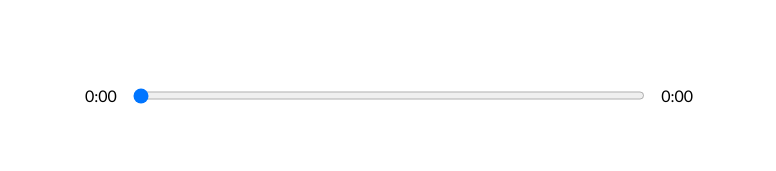
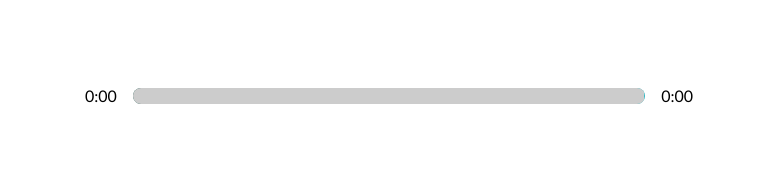
Before and after one commit to Radosh-93/music-player-react, a React (Create React App) app: page / in a window 1280 px wide. Shown: the part 490-661 px from the top of the page, without its empty margins (251-1027 px from the left). Built offline with nearby package versions, Linux system fonts and the light colour scheme.

Commit message:
customized input style

```diff
--- a/src/App.js
+++ b/src/App.js
@@ -16,14 +16,19 @@ function App() {
     const [isPlaying, setIsPlaying] = useState(false);
     const [songInfo, setSongInfo]= useState({
         currentTime: 0,
-        duration: 0
+        duration: 0,
+        animation: 0
     });
     const [libraryStatus, setLibraryStatus] = useState(false)
 
     const timeUpdateHandler = (e) => {
         const currentTime = e.target.currentTime;
         const duration = e.target.duration;
-        setSongInfo({...songInfo, currentTime, duration})
+        const roundedCurrentTime = Math.round(currentTime);
+        const roundedDuration = Math.round(duration);
+        const animation = Math.round((roundedCurrentTime / roundedDuration) * 100);
+
+        setSongInfo({...songInfo, currentTime, duration, animation})
     }
     return (
         <div className="App">
--- a/src/components/Player.js
+++ b/src/components/Player.js
@@ -54,15 +54,25 @@ const Player = ({
         }
         playAudio(isPlaying, audioRef);
     }
+    //Add the styles
+    const trackAnimationStyles = {
+        transform: `translateX(${songInfo.animation}%)`
+    }
+    const trackStyles = {
+        background: `linear-gradient(to right, ${currentSong.color[0]}, ${currentSong.color[1]})`
+    }
     return (
         <div className='player'>
             <div className="time-control">
                 <p>{getTime(songInfo.currentTime)}</p>
-                <input min={0}
-                       max={songInfo.duration || 0}
-                       value={songInfo.currentTime}
-                       onChange={dragHandler}
-                       type="range"/>
+                <div className="track" style={trackStyles}>
+                    <input min={0}
+                           max={songInfo.duration || 0}
+                           value={songInfo.currentTime}
+                           onChange={dragHandler}
+                           type="range"/>
+                    <div style={trackAnimationStyles} className="animate-track"/>
+                </div>
                 <p>{songInfo.duration ? getTime(songInfo.duration) : '0:00'}</p>
             </div>
             <div className="play-control">
--- a/src/styles/_player.scss
+++ b/src/styles/_player.scss
@@ -8,9 +8,40 @@
 .time-control {
 	width: 50%;
 	display: flex;
-	input {
+	align-items: center;
+	.track {
+		background-color: lightblue;
 		width: 100%;
-		padding: 1rem 0;
+		height: 1rem;
+		position: relative;
+		border-radius: 1rem;
+		overflow: hidden;
+		input {
+			width: 100%;
+			-webkit-appearance: none;
+			background-color: transparent;
+			cursor: pointer;
+
+			&:focus {
+				outline: none;
+			}
+
+			&::-webkit-slider-thumb {
+				-webkit-appearance: none;
+				width: 16px;
+				height: 16px;
+			}
+		}
+		.animate-track {
+			position: absolute;
+			top: 0;
+			left: -1px;
+			background-color: rgb(204,204,204);
+			height: 100%;
+			width: 100%;
+			pointer-events: none;
+			transform: translateX(0%);
+		}
 	}
 	p {
 		padding: 1rem;
```
